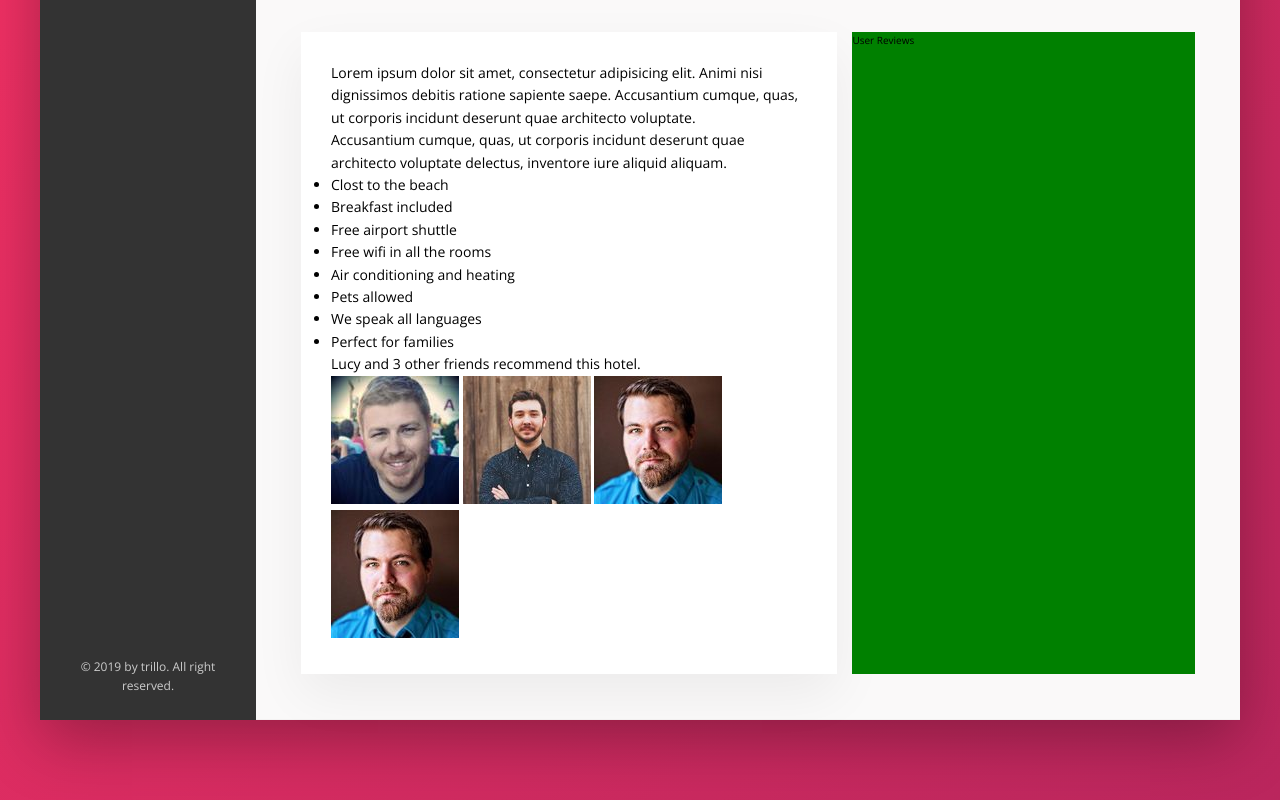
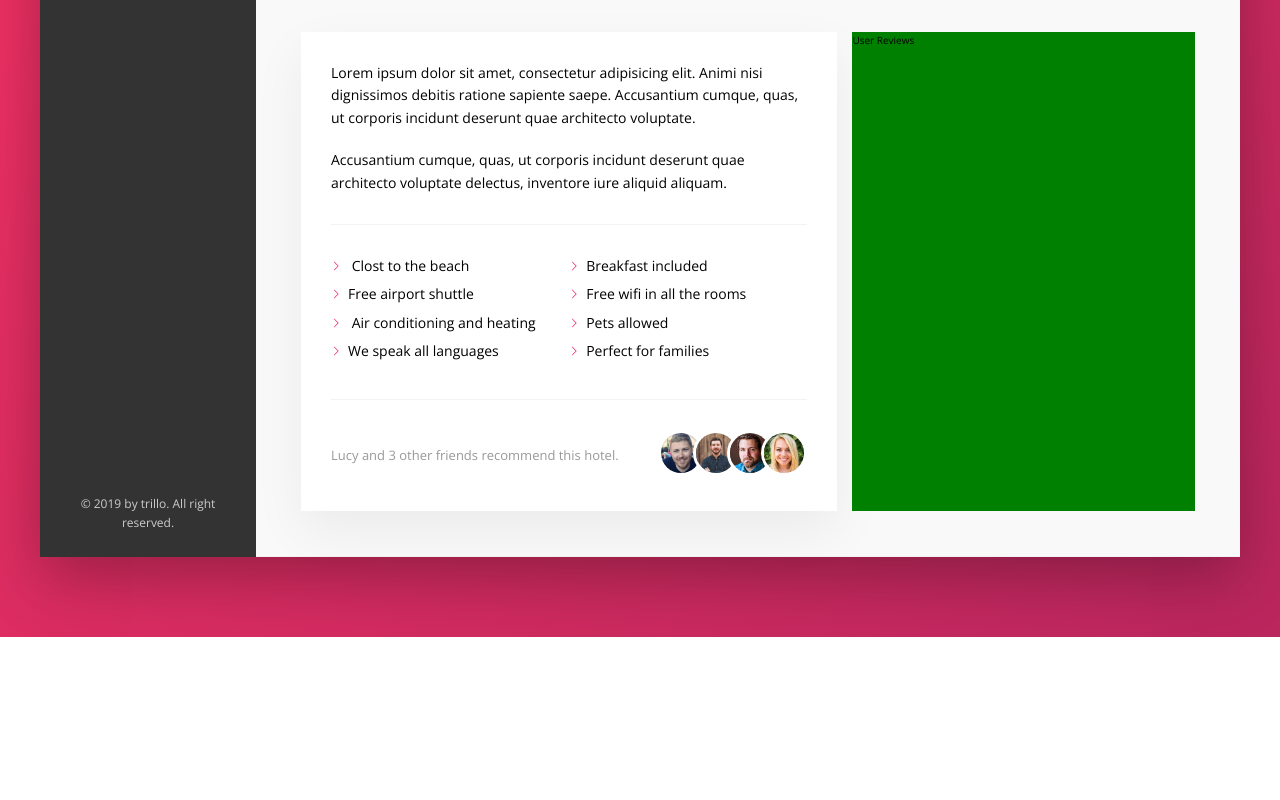
Before and after one commit to trew13690/Trello, a website: page index.html in a window 1280 px wide. Shown: the part 615-1415 px from the top of the page. After the commit the page ends 1252 px from the top, so only its background shows below. Drawn offline with nearby package versions, Linux system fonts and the light colour scheme.

Commit message:
Finished Description Section

```diff
--- a/index.html
+++ b/index.html
@@ -176,7 +176,7 @@
                                <img src="img/user-3.jpg" alt="Friend1" class="recommend__photo">
                                <img src="img/user-4.jpg" alt="Friend1" class="recommend__photo">
                                <img src="img/user-5.jpg" alt="Friend1" class="recommend__photo">
-                               <img src="img/user-5.jpg" alt="Friend1" class="recommend__photo">
+                               <img src="img/user-6.jpg" alt="Friend1" class="recommend__photo">
                            </div>
                        </div>
                     </div>
--- a/sass/_components.scss
+++ b/sass/_components.scss
@@ -202,7 +202,6 @@
   &__stars {
     margin-right: auto;
     display: flex;
-
   }
 
   &__icon-star,
@@ -216,9 +215,8 @@
     font-size: 1.2rem;
     display: flex;
     align-items: center;
-
   }
-   &__icon-location{
+  &__icon-location {
     margin-right: 1.5rem;
   }
 
@@ -241,46 +239,108 @@
   }
 
   &__rating-count {
-    font-size: .8rem;
+    font-size: 0.8rem;
     text-transform: uppercase;
   }
 }
 ///////////////////////////////////////////////////////////////////////////
 // Button Inline
 
-.btn-inline{
+.btn-inline {
   border: none;
   color: var(--color-primary);
   font-size: inherit;
   border-bottom: 1px solid currentColor;
   padding-bottom: 2px;
-display:  inline-block;
+  display: inline-block;
   background-color: transparent;
   cursor: pointer;
-transition: all .2s;
-  &:hover{
-    color:var(--color-grey-dark-1);
-
+  transition: all 0.2s;
+  &:hover {
+    color: var(--color-grey-dark-1);
   }
-  &:focus{
+  &:focus {
     outline: none;
     animation: pulsate 1s infinite;
   }
 }
 
-@keyframes pulsate{
-  0%{
+@keyframes pulsate {
+  0% {
     transform: scale(1);
     box-shadow: none;
   }
-
-  50%{
+  50% {
     transform: scale(1.05);
-    box-shadow:  0 1rem 4rem rgba(0,0,0, .25);
+    box-shadow: 0 1rem 4rem rgba(0, 0, 0, 0.25);
   }
 
-  100%{
+  100% {
     transform: scale(1);
     box-shadow: none;
   }
 }
+
+/////////////////////////////////////////////////////////////
+// PARAGRAPH
+.paragraph:not(:last-of-type) {
+  margin-bottom: 2rem;
+}
+/////////////////////////////////////////////////////////////
+// LIST
+.list {
+  margin: 3rem 0;
+  list-style: none;
+  padding: 3rem 0;
+  border-top: var(--line);
+  border-bottom: var(--line);
+
+  display: flex;
+  flex-wrap: wrap;
+  &__item {
+    flex: 0 0 50%;
+    margin-bottom: 0.6rem;
+  }
+  &__item::before {
+    content: "";
+    display: inline-block;
+    height: 1rem;
+    width: 1rem;
+    margin-right: 0.7rem;
+    //older browser
+    //  background-image: url(../img/SVG/chevron-thin-right.svg);
+    // background-size: cover;
+    // Newer browsers-masks
+    background-color: var(--color-primary);
+    -webkit-mask-image: url(../img/SVG/chevron-thin-right.svg);
+    -webkit-mask-size: cover;
+
+    mask-image: url(../img/SVG/chevron-thin-right.svg);
+    mask-size: cover;
+  }
+}
+
+/////////////////////////////////////////////////////////////
+// RECOMMENED
+.recommend {
+  font-size: 1.3rem;
+  color: var(--color-grey-dark-3);
+  display: flex;
+  align-items: center;
+  &__count {
+    margin-right: auto;
+  }
+  &__friends {
+  }
+
+  &__photo {
+    box-sizing: content-box;
+    height: 4rem;
+    width: 4rem;
+    border-radius: 50%;
+    border: 3px solid #fff;
+    &:not(:last-child) {
+      margin-right: -1.5rem;
+    }
+  }
+}
```
Also changed, not shown: css/style.css. Lines whose indentation alone changed are shown as unchanged.
